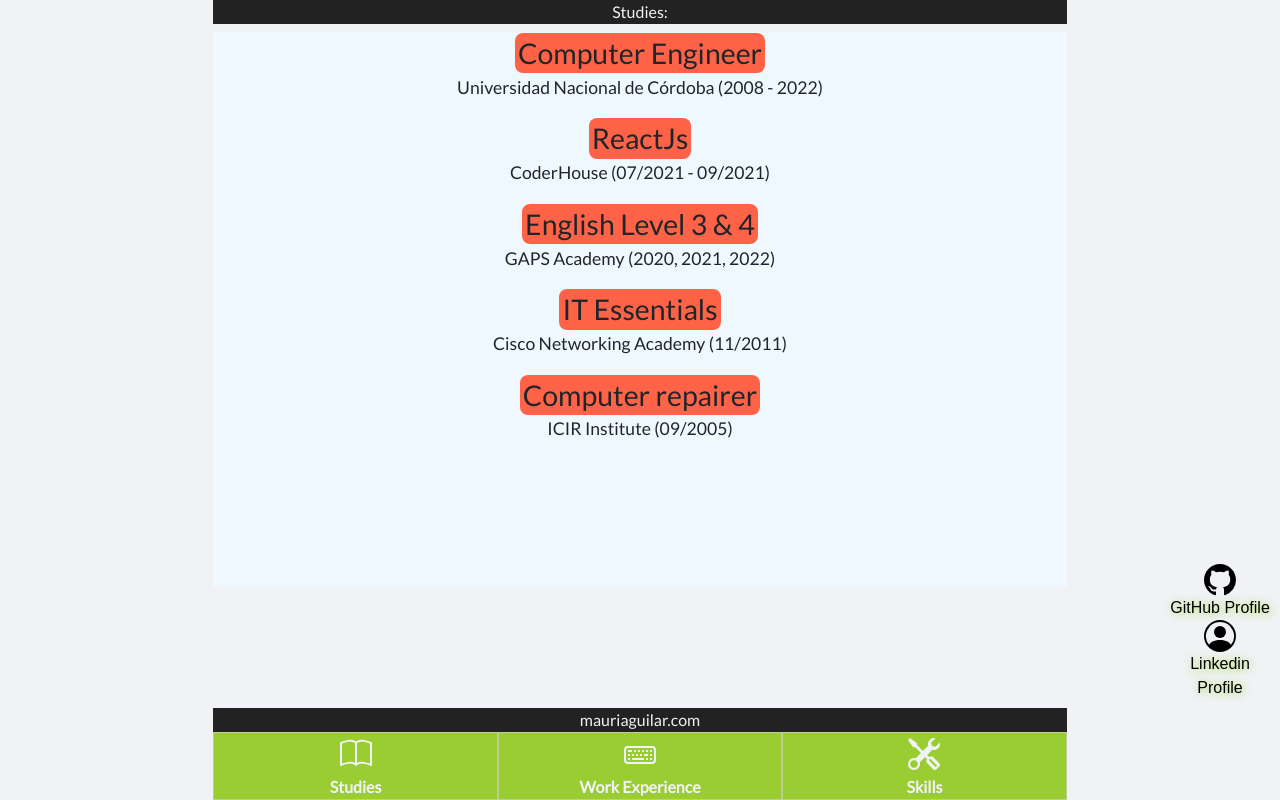
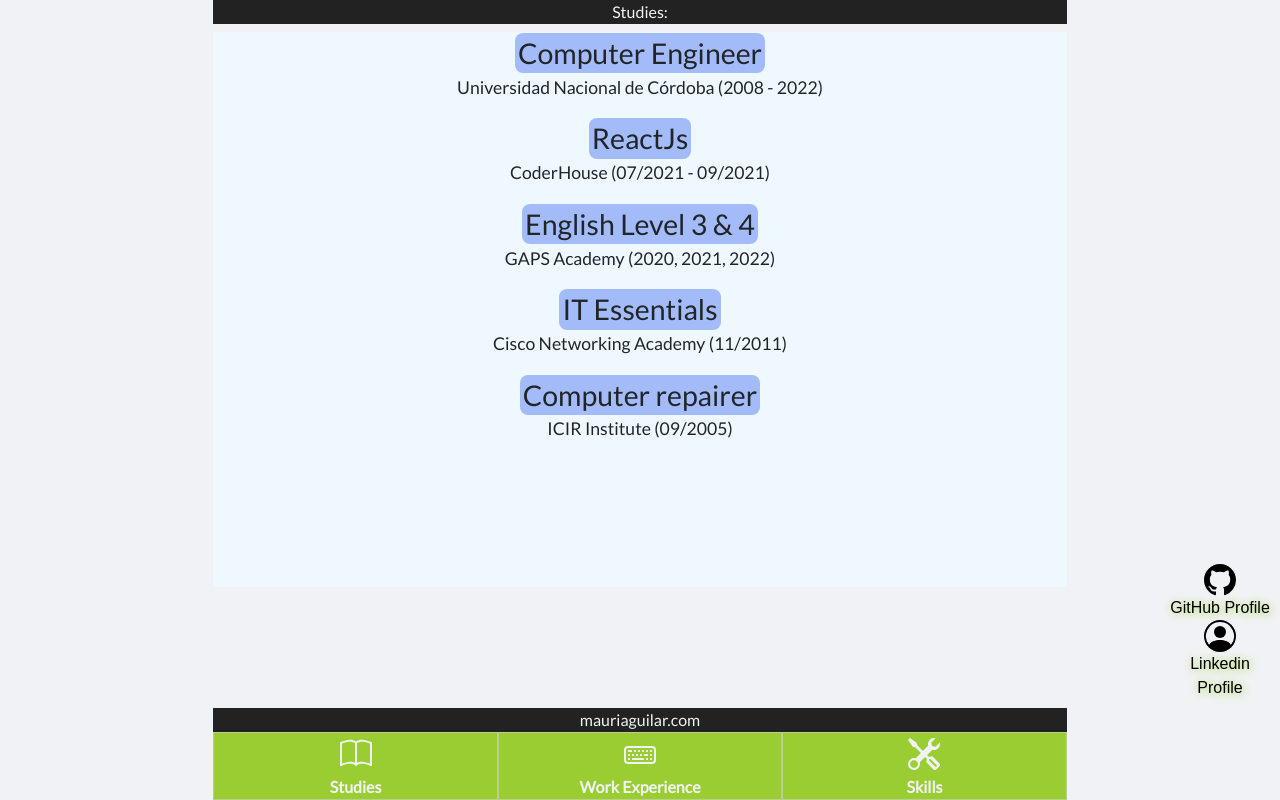
Before and after one commit to mauriaguilar/mauriaguilar.com, a React (Create React App) app: page / in a window 1280 px wide. Built offline with nearby package versions, Linux system fonts and the light colour scheme.

Commit message:
Fix colors

```diff
--- a/src/App.css
+++ b/src/App.css
@@ -30,19 +30,19 @@
 .App-description .item-info-c1{
   border-radius: 0.5rem;
   padding: 0.2rem;
-  background-color: tomato;
+  background-color: #A3BCF9;
 }
 
 .App-description .item-info-c2{
   border-radius: 0.5rem;
   padding: 0.2rem;
-  background-color: teal;
+  background-color: #A3BCF9;
 }
 
 .App-description .item-info-c3{
   border-radius: 0.5rem;
   padding: 0.2rem;
-  background-color: turquoise;
+  background-color: #A3BCF9;
 }
 
 .App-description small{
```
